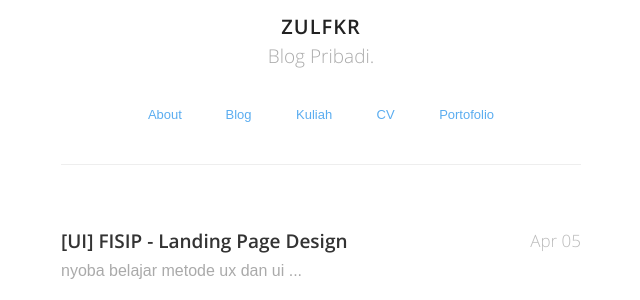
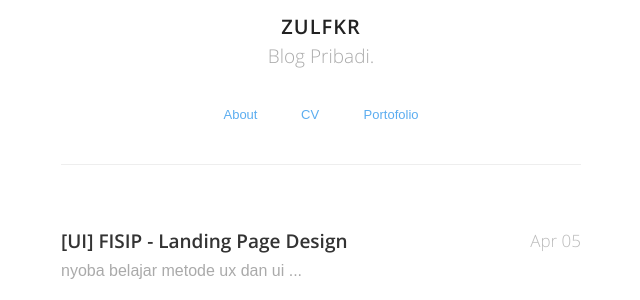
Before and after one commit to Zulfkr197/zulfkr197.github.io, a Jekyll site: the page built from index.html, in a window 1280 px wide. Shown: the part 186-486 px from the top of the page, without its empty margins (319-959 px from the left). Built offline with Jekyll 4.4.1, drawn with Linux system fonts in a browser that asks for light colours; nearby versions of some CDN libraries; some web fonts are replaced; the list of posts is cut into pages by our own code.

Commit message:
Update profile.html

```diff
--- a/_includes/profile.html
+++ b/_includes/profile.html
@@ -18,9 +18,6 @@
                 {% if page.url != "/about/" %}
                     <a href="{{ "/" | relative_url  }}about">About </a>
                 {% endif %}
-
-                <a href="{{ site.baseurl }}/blog">Blog</a>
-                <a href="{{ site.baseurl }}/kuliah">Kuliah</a>
                 <a href="{{ site.baseurl }}/resume">CV</a>
                 <a href="{{ site.baseurl }}/portofolio">Portofolio</a>
             </nav>
```
